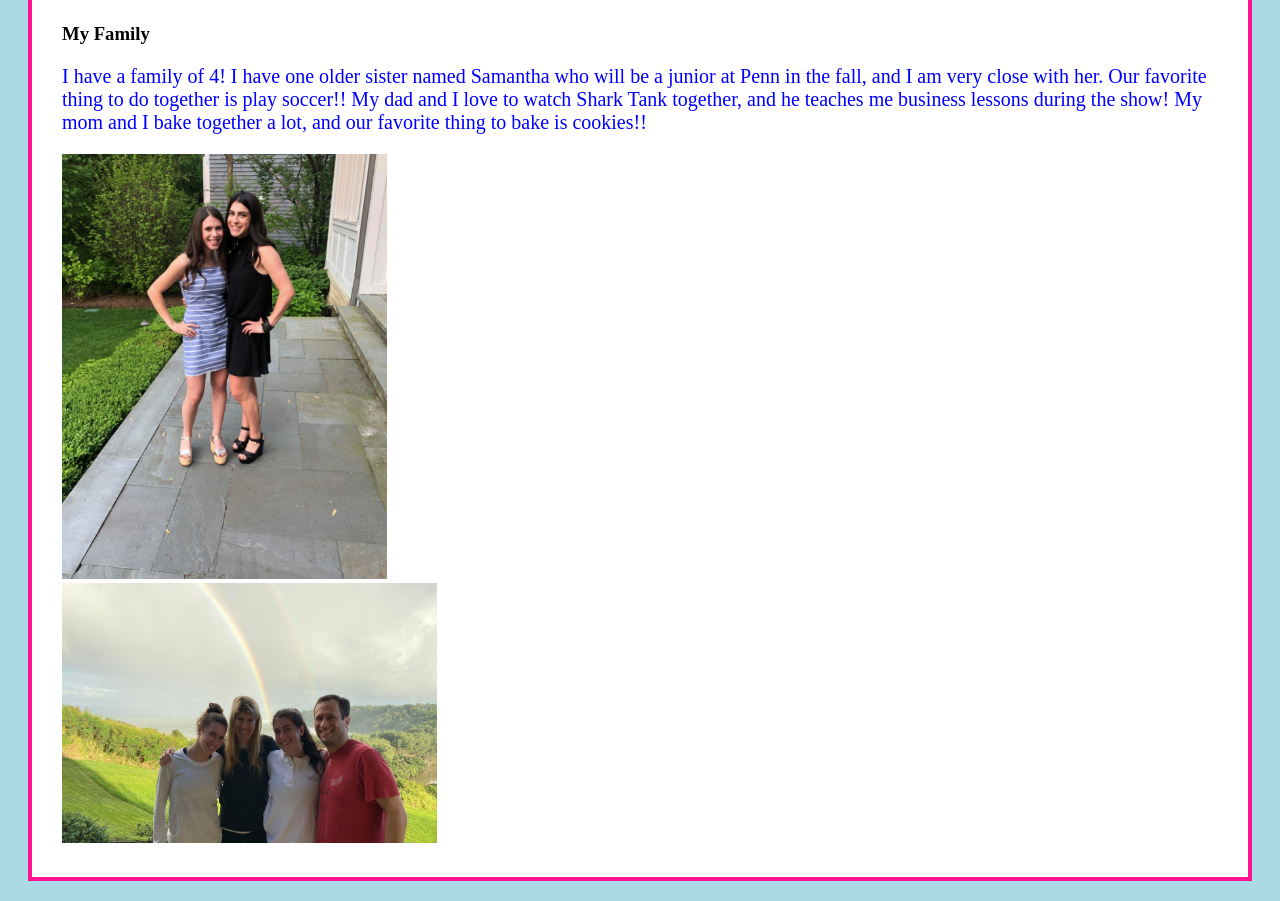
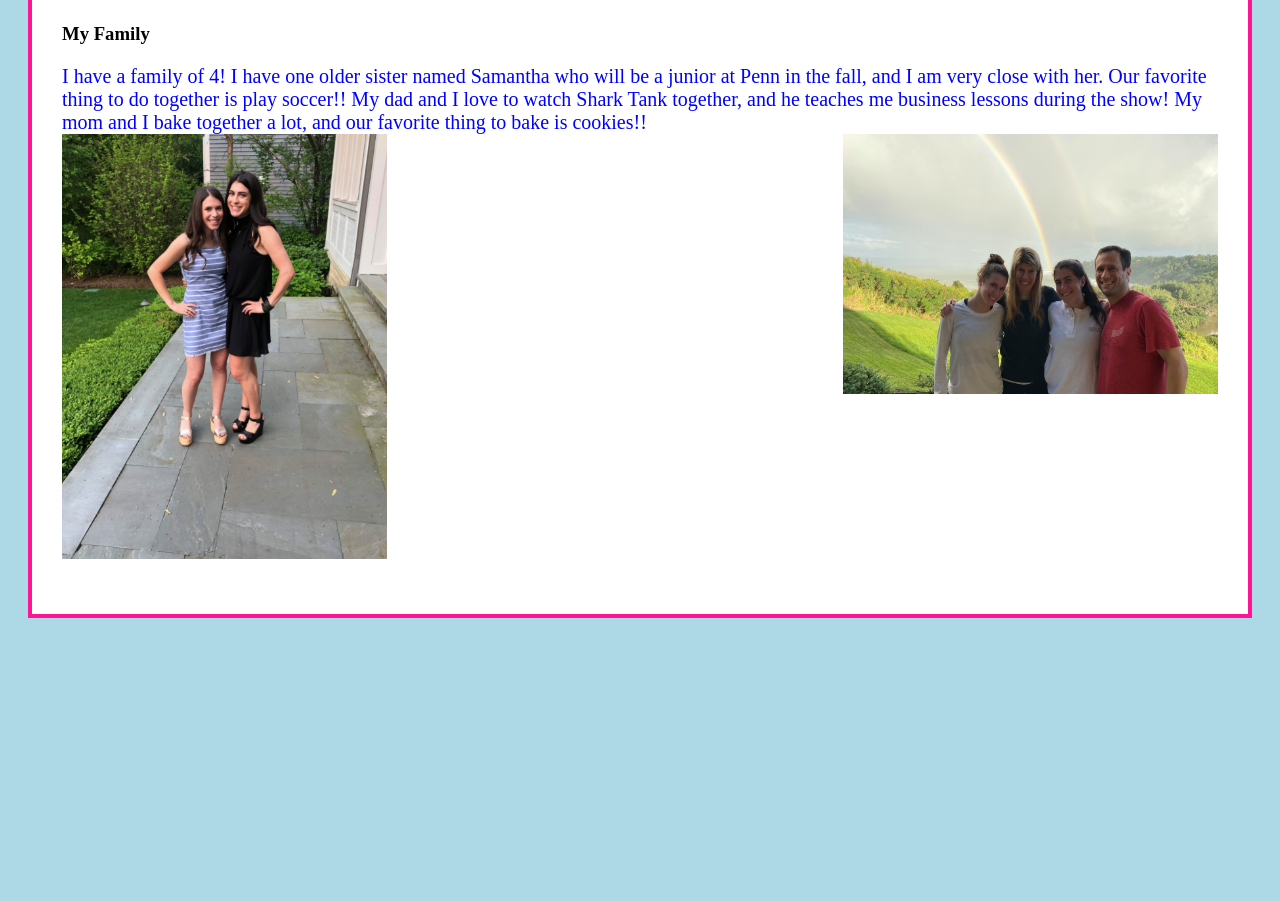
Before and after one commit to AllyLinn/Portfolio, a plain HTML site: page about.html in a window 1280 px wide. Shown: the part 1540-2441 px from the top of the page. After the commit the page ends 2178 px from the top, so only its background shows below. Drawn offline with Linux system fonts and the light colour scheme.

Commit message:
Add comments

```diff
--- a/about.html
+++ b/about.html
@@ -4,13 +4,19 @@
         <title>Ally Linn</title>
         <link href="css/style2.css" type="text/css" rel="stylesheet">
     </head>
+
     <body>
         <h1>About Ally Linn</h1>
+<!--Link to Homepage-->
         <a href="index.html">Homepage</a>
+
+<!-- Background about myself-->
         <p>
             Hi! My name is <strong>Ally,</strong> and I am going to be a junior in the fall. <br>
             I live in Deerfield, Illinois which is a suburb 45 minutes outside of Chicago.
         </p>
+
+<!-- List of Favorite Activities and Food-->
         <h3>My Favorite Activities</h3>
             <ul>
                 <li>Soccer</li>
@@ -26,6 +32,9 @@
                 <li>Pizza</li>
             </ul>
         <div>
+
+<!--Specifics about myself-->
+    <!-- Activities-->
             <h3>In My Free Time</h3>
         <p>
             My favorite sport to play is soccer, and I play it all throughout the year.
@@ -33,30 +42,31 @@
             I have been playing soocer since I was three years old! I also watch European soccer games on TV
             with my dad!
         </p>
-        <img src="soccer2.png" alt="Soccer" class="small" id="AlexMorgan">
+        <img src="soccer2.png" alt="Soccer" class="left" id="AlexMorgan">
         </div>
         <br>
         <div>
+    <!--Summer-->
             <h3>Summer</h3>
         <p>
             Over the summer, I go to overnight camp in Wisconsin.
             I have been going for the past 8 summers, however it was cancelled this year because of the coronavirus.
             At camp, my favorite activities are tubing and skiing!!
         </p>
-        <img src="camp.png" alt="Camp" class="small" id="Agawak">
+        <img src="camp.png" alt="Camp" class="left" id="Agawak">
         </div>
         <br>
         <div>
+    <!--My family-->
             <h3>My Family</h3>
         <p>
             I have a family of 4! I have one older sister named Samantha who will be a junior at
             Penn in the fall, and I am very close with her. Our favorite thing to do together is play soccer!!
             My dad and I love to watch Shark Tank together, and he teaches me business lessons during the show!
-            My mom and I bake together a lot, and our favorite thing to bake is cookies!!
+            My mom and I bake together a lot, and our favorite thing to bake is cookies!! <br>
+            <img src="sister.png" alt="Sister" class="left" id="Samantha">
+            <img src="family.png" alt="Family" class="right" id="Fam">
         </p>
-        <img src="sister.png" alt="Sister" class="big" id="Samantha">
-        <br>
-        <img src="family.png" alt="Family" class="big" id="Fam">
         </div>
     </body>
 </html>
--- a/css/style2.css
+++ b/css/style2.css
@@ -37,3 +37,9 @@ a {
     width:375px;
     height:260px;
 }
+div {
+    text-align:left;
+}
+.right {
+    float:right;
+}
```
